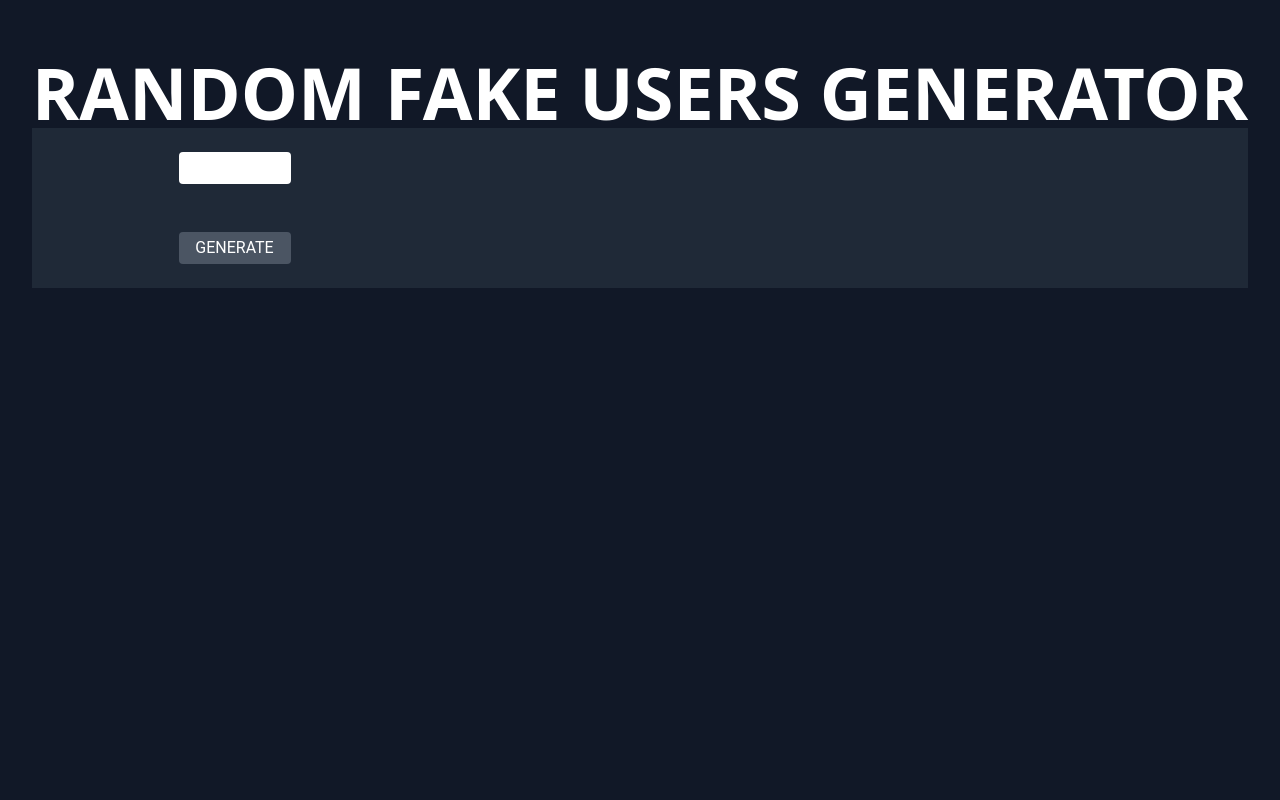
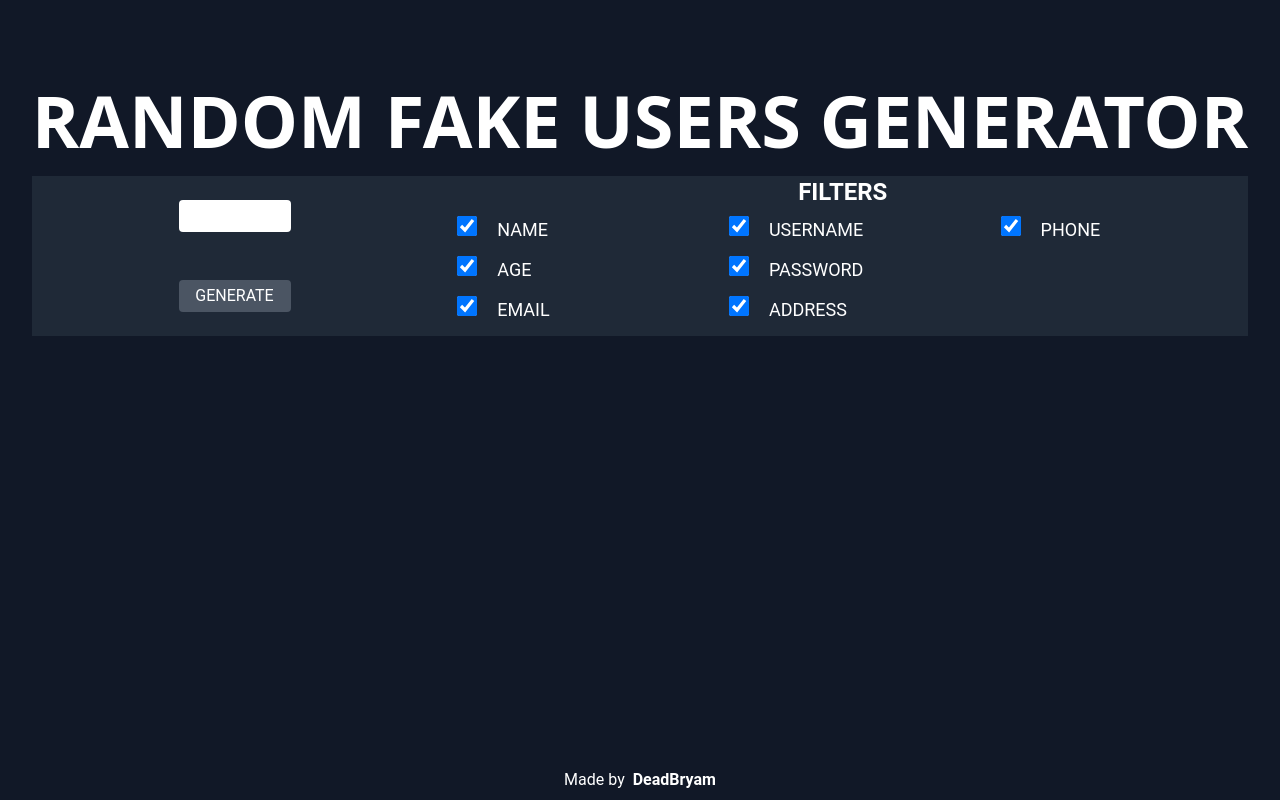
Before and after one commit to DeadBryam/ReactDeveloperTest, a Next.js app: page / in a window 1280 px wide. Shown: the top 800 px of the page. Built offline with nearby package versions, Linux system fonts and the light colour scheme.

Commit message:
feat: finished filters

```diff
--- /dev/null
+++ b/components/RandomUsers/CheckboxFilter.js
@@ -0,0 +1,24 @@
+export default function CheckboxFilter({ checkboxList, onCheckboxChange }) {
+  return (
+    <div className="w-2/3 h-full text-white">
+      <p className="font-bold text-2xl text-center">FILTERS</p>
+      <div className="grid grid-flow-col grid-cols-3 grid-rows-3 gap-1">
+        {checkboxList?.map((item, index) => (
+          <div className="h-9" key={index}>
+            <label className="text-lg">
+              <input
+              className="h-5 w-5 my-2 mx-5"
+                type="checkbox"
+                id={index}
+                value={item.name}
+                checked={item.isChecked}
+                onChange={onCheckboxChange}
+              />
+              {item.name}
+            </label>
+          </div>
+        ))}
+      </div>
+    </div>
+  );
+}
--- a/components/RandomUsers/DataTable.js
+++ b/components/RandomUsers/DataTable.js
@@ -1,28 +1,23 @@
-export default function DataTable({ data }) {
+export default function DataTable({ data, filter }) {
+  console.log(data[0]["AGE"]);
   return (
     <div className="my-4 ali">
       <table className="table-fixed text-white text-center">
         <thead className="bg-gray-700">
           <tr className="h-16">
-            <th className="w-2/12">NAME</th>
-            <th className="w-1/12">AGE</th>
-            <th className="w-2/12">EMAIL</th>
-            <th className="w-1/12">USERNAME</th>
-            <th className="w-1/12">PASSWORD</th>
-            <th className="w-2/12">ADDRESS</th>
-            <th className="w-2/12">PHONE</th>
+            {filter?.map(
+              (item) =>
+                item.isChecked && <th className="w-1/12">{item.name}</th>
+            )}
           </tr>
         </thead>
         <tbody>
           {data?.map((value, index) => (
             <tr className="bg-gray-600 h-9" key={index}>
-              <td>{value.name}</td>
-              <td>{value.age}</td>
-              <td>{value.email}</td>
-              <td>{value.username}</td>
-              <td>{value.password}</td>
-              <td>{value.address}</td>
-              <td>{value.phone}</td>
+              {filter?.map(
+                (item) =>
+                  item.isChecked && <td>{value[item.name.toLowerCase()]}</td>
+              )}
             </tr>
           ))}
         </tbody>
--- a/pages/index.js
+++ b/pages/index.js
@@ -1,19 +1,59 @@
 import Head from "next/head";
-import { useState } from "react";
+import { useEffect, useState } from "react";
+import CheckboxFilter from "../components/RandomUsers/CheckboxFilter";
 import DataTable from "../components/RandomUsers/DataTable";
 import GenerateListButton from "../components/RandomUsers/GenerateListButton";
 
 import getRandomUsers from "../utils/fakeGenerator";
 
 export default function Home() {
+  const _checkboxlList = [
+    {
+      name: "NAME",
+      isChecked: true,
+    },
+    {
+      name: "AGE",
+      isChecked: true,
+    },
+    {
+      name: "EMAIL",
+      isChecked: true,
+    },
+    {
+      name: "USERNAME",
+      isChecked: true,
+    },
+    {
+      name: "PASSWORD",
+      isChecked: true,
+    },
+    {
+      name: "ADDRESS",
+      isChecked: true,
+    },
+    {
+      name: "PHONE",
+      isChecked: true,
+    },
+  ];
+
   const [randomList, setRandomList] = useState([]);
   const [amount, setAmount] = useState(0);
+  const [checkboxList, setCheckboxList] = useState(_checkboxlList);
 
-  const onClickHandler = () => {
+  const onClickGenerateHandler = () => {
     amount > 0
       ? setRandomList(getRandomUsers(amount))
       : alert("INSERT ANY AMOUNT");
   };
+
+  const onCheckboxChange = (evt) => {
+    let temp = checkboxList;
+    temp[evt.target.id].isChecked = evt.target.checked;
+    setCheckboxList([...temp]);
+  };
+
 
   const onInputHandler = (evt) => {
     setAmount(evt.target.value);
@@ -26,21 +66,24 @@ export default function Home() {
         <link rel="icon" href="/favicon.ico" />
       </Head>
 
-      <main className="relative my-14 h-screen max-h-full">
-        <p className="font-sans text-7xl font-bold text-white top-0 black-light">
+      <main className="relative my-16 max-h-full">
+        <p className="font-sans text-7xl font-bold text-white top-0 black-light my-5 text-center">
           RANDOM FAKE USERS GENERATOR
         </p>
         <div className="h-40 w-full bg-gray-800 flex">
-          <GenerateListButton onClickHandler={onClickHandler} onInputHandler={onInputHandler}/>
-
+          <GenerateListButton
+            onClickHandler={onClickGenerateHandler}
+            onInputHandler={onInputHandler}
+          />
+          <CheckboxFilter checkboxList={checkboxList} onCheckboxChange={onCheckboxChange}/>
         </div>
-
-
-        {randomList.length > 0 && <DataTable data={randomList}/>}
+        {randomList.length > 0 && (
+          <DataTable data={randomList} filter={checkboxList} />
+        )}
 
       </main>
 
-      <footer className="text-white h-16 w-screen grid place-items-center">
+      <footer className="text-white h-10 w-screen grid place-items-center fixed bottom-0 bg-gray-900">
         <a
           href="https://github.com/DeadBryam"
           target="_blank"
```
